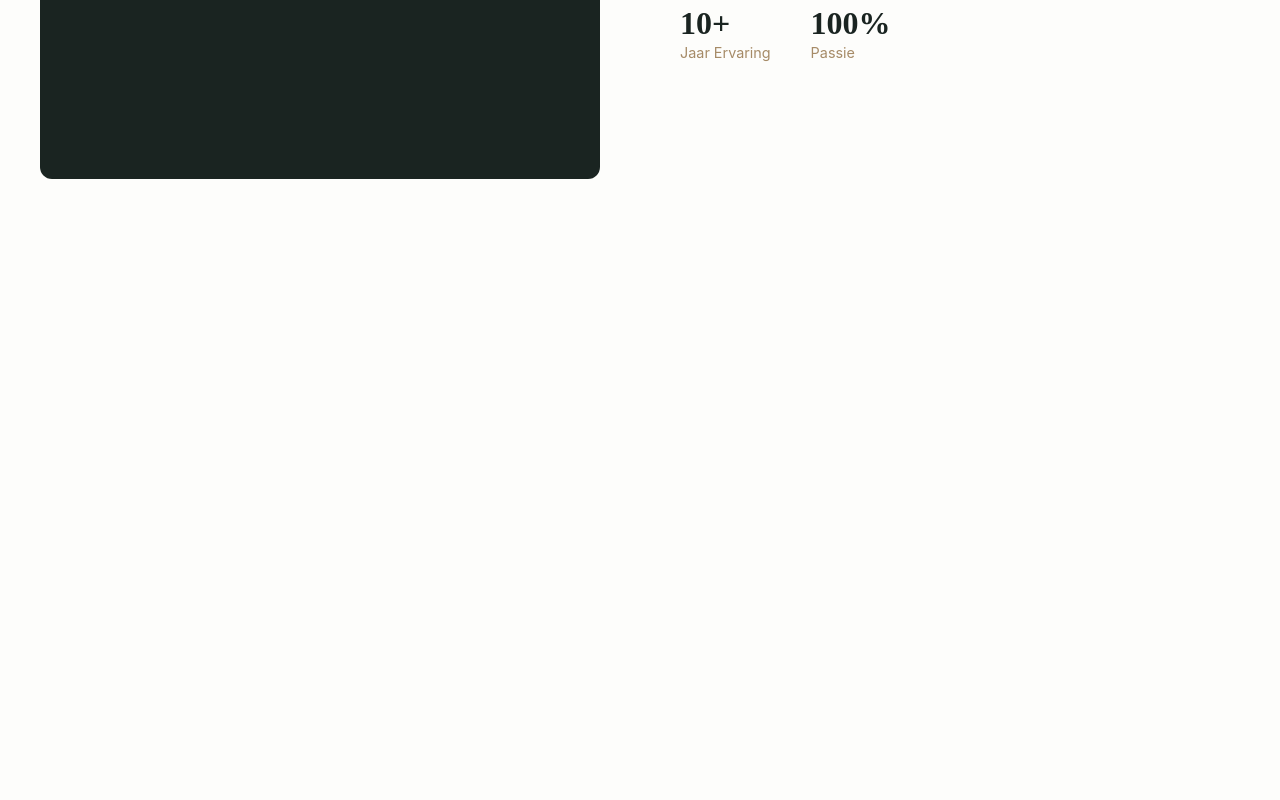
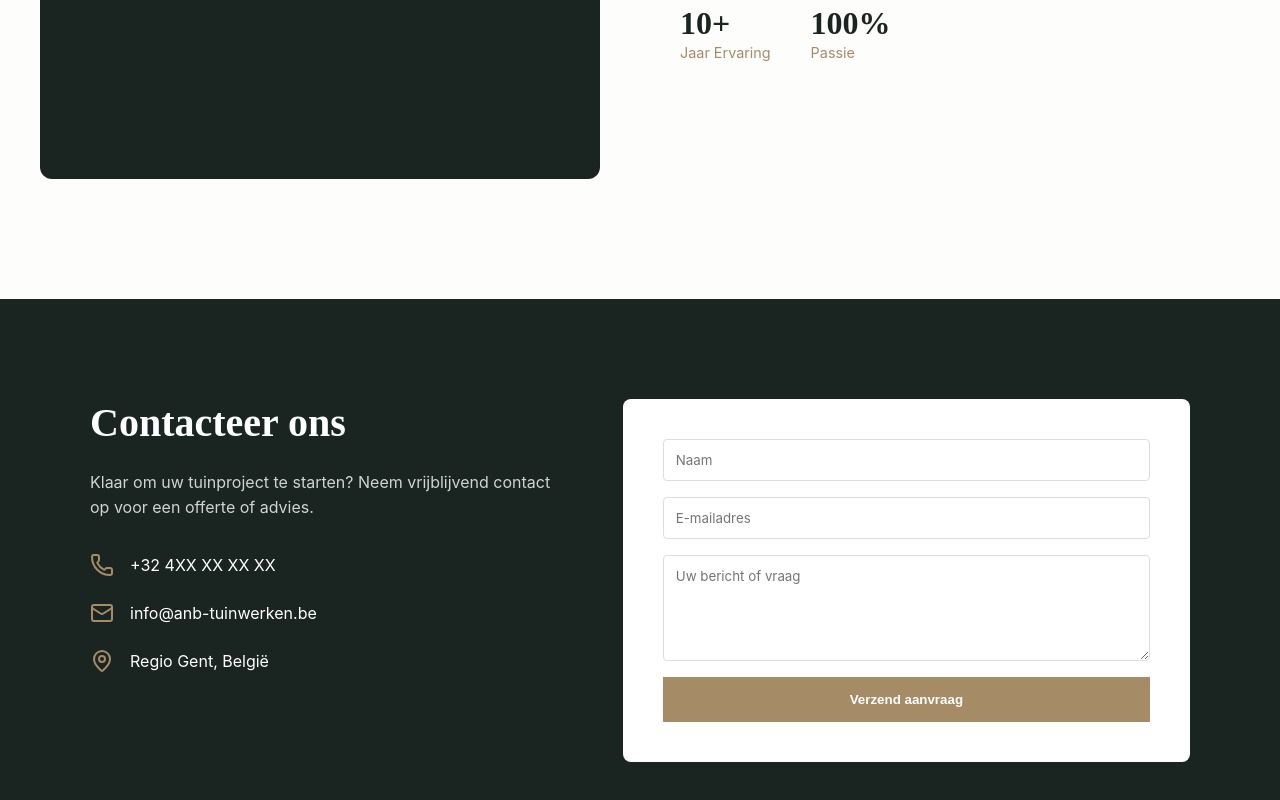
Before and after one commit to Yusuf-253/anb-tuinwerken, a Next.js app in the folder anb-tuinwerken/: page / in a window 1280 px wide. Shown: the part 2031-2831 px from the top of the page. Before the commit the page ends 2330 px from the top, so only its background shows below. Built offline with nearby package versions, Linux system fonts and the light colour scheme.

Commit message:
feat: contact sectie toegevoegd met formulier en contactgegevens

```diff
--- a/anb-tuinwerken/src/app/page.tsx
+++ b/anb-tuinwerken/src/app/page.tsx
@@ -1,6 +1,7 @@
 import Hero from "@/components/Hero";
 import Services from "@/components/Services";
-import About from "@/components/About"; // Vergeet deze niet
+import About from "@/components/About";
+import Contact from "@/components/Contact";
 
 export default function Home() {
   return (
@@ -8,6 +9,7 @@ export default function Home() {
       <Hero />
       <Services />
       <About />
+      <Contact />
     </main>
   );
 }
--- /dev/null
+++ b/anb-tuinwerken/src/components/Contact.tsx
@@ -0,0 +1,53 @@
+"use client";
+
+import { motion } from "framer-motion";
+import { Mail, Phone, MapPin } from "lucide-react";
+import styles from "@/styles/Contact.module.scss";
+
+const Contact = () => {
+  return (
+    <section id="contact" className={styles.contact}>
+      <div className={styles.container}>
+        <motion.div
+          className={styles.info}
+          initial={{ opacity: 0, y: 20 }}
+          whileInView={{ opacity: 1, y: 0 }}
+          viewport={{ once: true }}
+        >
+          <h2>Contacteer ons</h2>
+          <p>Klaar om uw tuinproject te starten? Neem vrijblijvend contact op voor een offerte of advies.</p>
+
+          <div className={styles.details}>
+            <div className={styles.item}>
+              <Phone className={styles.icon} />
+              <span>+32 4XX XX XX XX</span>
+            </div>
+            <div className={styles.item}>
+              <Mail className={styles.icon} />
+              <span>info@anb-tuinwerken.be</span>
+            </div>
+            <div className={styles.item}>
+              <MapPin className={styles.icon} />
+              <span>Regio Gent, België</span>
+            </div>
+          </div>
+        </motion.div>
+
+        <motion.form
+          className={styles.form}
+          initial={{ opacity: 0, scale: 0.95 }}
+          whileInView={{ opacity: 1, scale: 1 }}
+          viewport={{ once: true }}
+          transition={{ delay: 0.2 }}
+        >
+          <input type="text" placeholder="Naam" required />
+          <input type="email" placeholder="E-mailadres" required />
+          <textarea placeholder="Uw bericht of vraag" rows={5} required></textarea>
+          <button type="submit">Verzend aanvraag</button>
+        </motion.form>
+      </div>
+    </section>
+  );
+};
+
+export default Contact;
--- /dev/null
+++ b/anb-tuinwerken/src/styles/Contact.module.scss
@@ -0,0 +1,71 @@
+@use "@/styles/variables" as *;
+
+.contact {
+  padding: 100px 20px;
+  background-color: $color-primary; // Krachtig groen
+  color: white;
+
+  .container {
+    max-width: 1100px;
+    margin: 0 auto;
+    display: grid;
+    grid-template-columns: 1fr 1.2fr;
+    gap: 60px;
+
+    @media (max-width: 850px) {
+      grid-template-columns: 1fr;
+    }
+  }
+
+  .info {
+    h2 {
+      color: white;
+      font-size: 2.5rem;
+      margin-bottom: 1.5rem;
+    }
+    p {
+      opacity: 0.8;
+      margin-bottom: 2rem;
+      line-height: 1.6;
+    }
+    .details {
+      display: flex;
+      flex-direction: column;
+      gap: 1.5rem;
+      .item {
+        display: flex;
+        align-items: center;
+        gap: 1rem;
+        .icon { color: $color-accent; }
+      }
+    }
+  }
+
+  .form {
+    display: flex;
+    flex-direction: column;
+    gap: 1rem;
+    background: white;
+    padding: 40px;
+    border-radius: 8px;
+
+    input, textarea {
+      padding: 12px;
+      border: 1px solid #ddd;
+      border-radius: 4px;
+      font-family: inherit;
+      &:focus { outline: 2px solid $color-accent; }
+    }
+
+    button {
+      background: $color-accent;
+      color: white;
+      border: none;
+      padding: 15px;
+      font-weight: 700;
+      cursor: pointer;
+      transition: $transition-smooth;
+      &:hover { filter: brightness(1.1); }
+    }
+  }
+}
```
